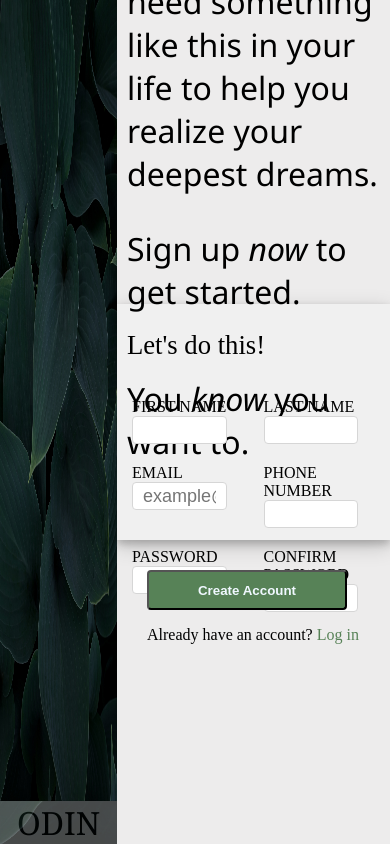
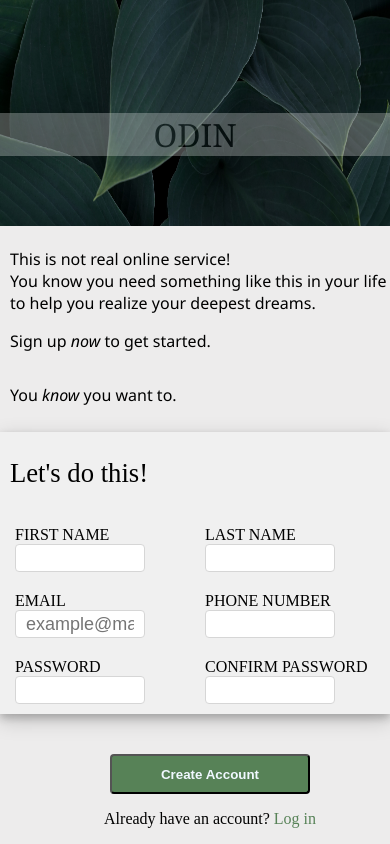
Before and after one commit to radinag94/sign-up-form, a plain HTML site: page index.html in a window 390 px wide. Drawn offline with Linux system fonts and the light colour scheme.

Commit message:
style:add media queries and fix the image styling to make the page responsive

```diff
--- a/style.css
+++ b/style.css
@@ -7,14 +7,12 @@
 
   }
 .left-side {
-    flex: 30%;
     background-size: cover;
-    background-image: url("./imgs/leandra-rieger-A0_fiGsEhkc-unsplash.jpg");
+    width: 30%;
+    justify-content:center;
     display: flex;
-    flex-direction: column;
-    width: 100%;
-    height: 100%;
-    justify-content: center;
+    align-items:center;
+    position: relative;
 
 }
 .right-side {
@@ -22,12 +20,16 @@
     width: 100%;
     height: 100%;
    background-color: rgb(237, 236, 236);
+   position: relative;
 
 }
 img {
     max-width: 100%;
     max-height: 100vh;
     height: 100vh;
+    position: absolute;
+
+
 }
 body {
     margin: 0;
@@ -43,19 +45,25 @@ html {
 .logo-container {
   background-color: rgb(230, 233, 233);
   opacity: 0.3;
-  text-align: center;
   font-size: 32px;
   font-family:Cambria, Cochin, Georgia, Times, 'Times New Roman', serif;
-  ;
+  position: absolute;
+  top: 50%;
+  width: 100%;
+  display: flex;
+  flex-direction: column;
+  justify-content: center;
+  align-items: center;
 }
 
 form {
     display: flex;
     flex-direction: column;
-    height: 28%;
     background-color:  rgb(240 240 240);
     box-shadow:0 4px 8px 0 rgba(0, 0, 0, 0.2), 0 6px 20px 0 rgba(0, 0, 0, 0.19);
     justify-content: flex-start;
+    margin-top: 10px;
+    margin-bottom: 10px;
 }
 
 
@@ -64,7 +72,6 @@ form {
     flex-direction: column;
     justify-content: center;
     margin-left: 10px;
-    height: 36%;
     font-size: 32px;
     font-family: 'Segoe UI', Tahoma, Geneva, Verdana, sans-serif;
 
@@ -121,7 +128,6 @@ a:hover {
 }
 
 .third-section {
-    height: 32%;
     display: flex;
     flex-direction: column;
     justify-content: flex-start;
@@ -136,3 +142,19 @@ a:hover {
 .emphasized {
     font-style: italic;
 }
+
+@media screen and (max-width:1000px) {
+    .container {
+        flex-direction: column;
+    }
+    .left-side {
+        width: 100%;
+        height: 40vh;
+    }
+    .third-section {
+        align-items: center;
+    }
+    .first-section {
+        font-size: 16px;
+    }
+}
```
